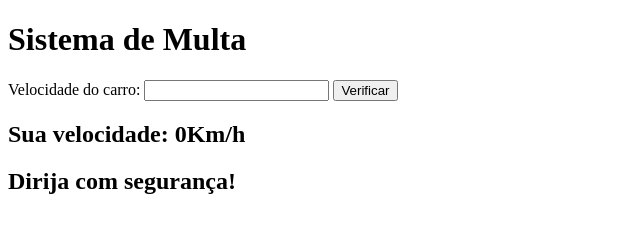
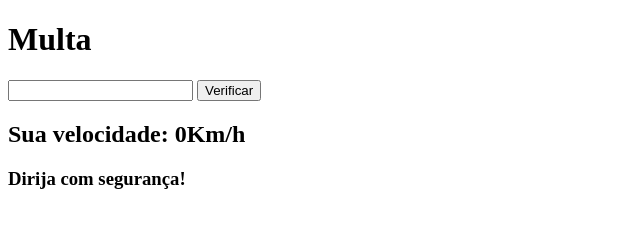
Before and after one commit to gsramos1305/js-estudos, a plain HTML site: page teste/index.html in a window 1280 px wide. Both pictures are taken after a click on the button "Verificar". Shown: the whole page, without its empty margins (0-640 px from the left). Drawn offline with Linux system fonts and the light colour scheme.

Commit message:
Update index.html

```diff
--- a/teste/index.html
+++ b/teste/index.html
@@ -3,26 +3,28 @@
 <head>
     <meta charset="UTF-8">
     <meta name="viewport" content="width=device-width, initial-scale=1.0">
-    <title>teste</title>
+    <title>Sistema de Multa</title>
 </head>
 <body>
-    <h1>Sistema de Multa</h1>
-    Velocidade do carro: <input type="number" name="txtvel" id="txtvel">
+    <h1>Multa</h1>
+    <input type="number" name="velocidade" id="velocidade">
     <input type="button" value="Verificar" onclick="calcular()">
     <div id="resultado">
 
     </div>
+
     <script>
-        function calcular() {
-            var velocidade = document.querySelector('#txtvel')
+       function calcular() {
+            var velocidade = document.querySelector('input#velocidade')
             var velocidade = Number(velocidade.value)
-            var resultado = document.querySelector('#resultado')
+            var resultado = document.querySelector('div#resultado')
             resultado.innerHTML = `<h2>Sua velocidade: ${velocidade}Km/h</h2>`
             if (velocidade > 60) {
-                resultado.innerHTML += `<h1>Multado!<h1>`
+                resultado.innerHTML += `<h1>Multado</h1>`
             }
-            resultado.innerHTML += '<h2>Dirija com segurança!</h2>'
+            resultado.innerHTML += '<h3>Dirija com segurança!</h3>'
         }
+
     </script>
 </body>
 </html>
```
